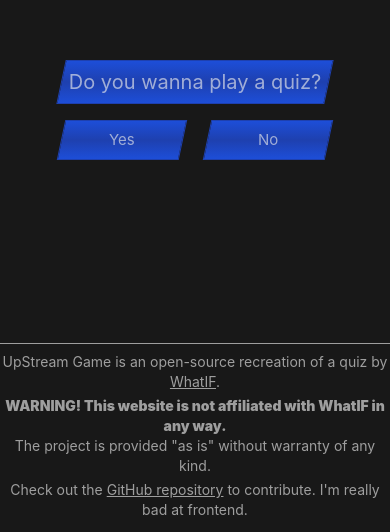
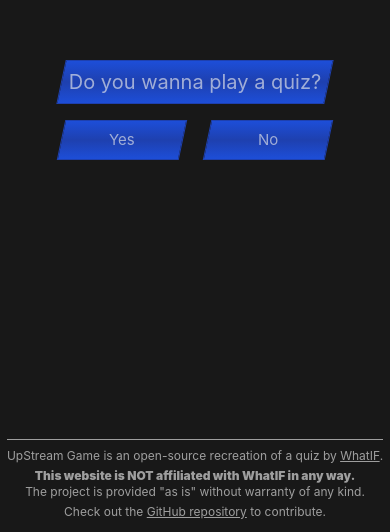
Before and after one commit to Wani4ka/upstream-game, a Vue app: page / in a window 390 px wide. Shown: the part 312-844 px from the top of the page. Built offline with nearby package versions, Linux system fonts and the light colour scheme; the HTML template or start-up script is replaced by a standard one.

Commit message:
Responsive footer size

```diff
--- a/src/App.vue
+++ b/src/App.vue
@@ -2,7 +2,7 @@
 	<RouterView />
 	<footer class="fixed bottom-3 left-0 text-center min-w-full">
 		<div
-			class="max-w-max text-sm ml-auto mr-auto border-t pt-2 border-current space-y-1"
+			class="max-w-max text-xs lg:text-sm ml-auto mr-auto border-t pt-2 border-current space-y-1"
 		>
 			<p>
 				UpStream Game is an open-source recreation of a quiz by
@@ -15,7 +15,7 @@
 			</p>
 			<p>
 				<span class="font-black"
-					>WARNING! This website is not affiliated with WhatIF in any
+					>This website is NOT affiliated with WhatIF in any
 					way.</span
 				>
 				<br />
@@ -29,7 +29,7 @@
 					target="_blank"
 					>GitHub repository</a
 				>
-				to contribute. I'm really bad at frontend.
+				to contribute.
 			</p>
 		</div>
 	</footer>
```
